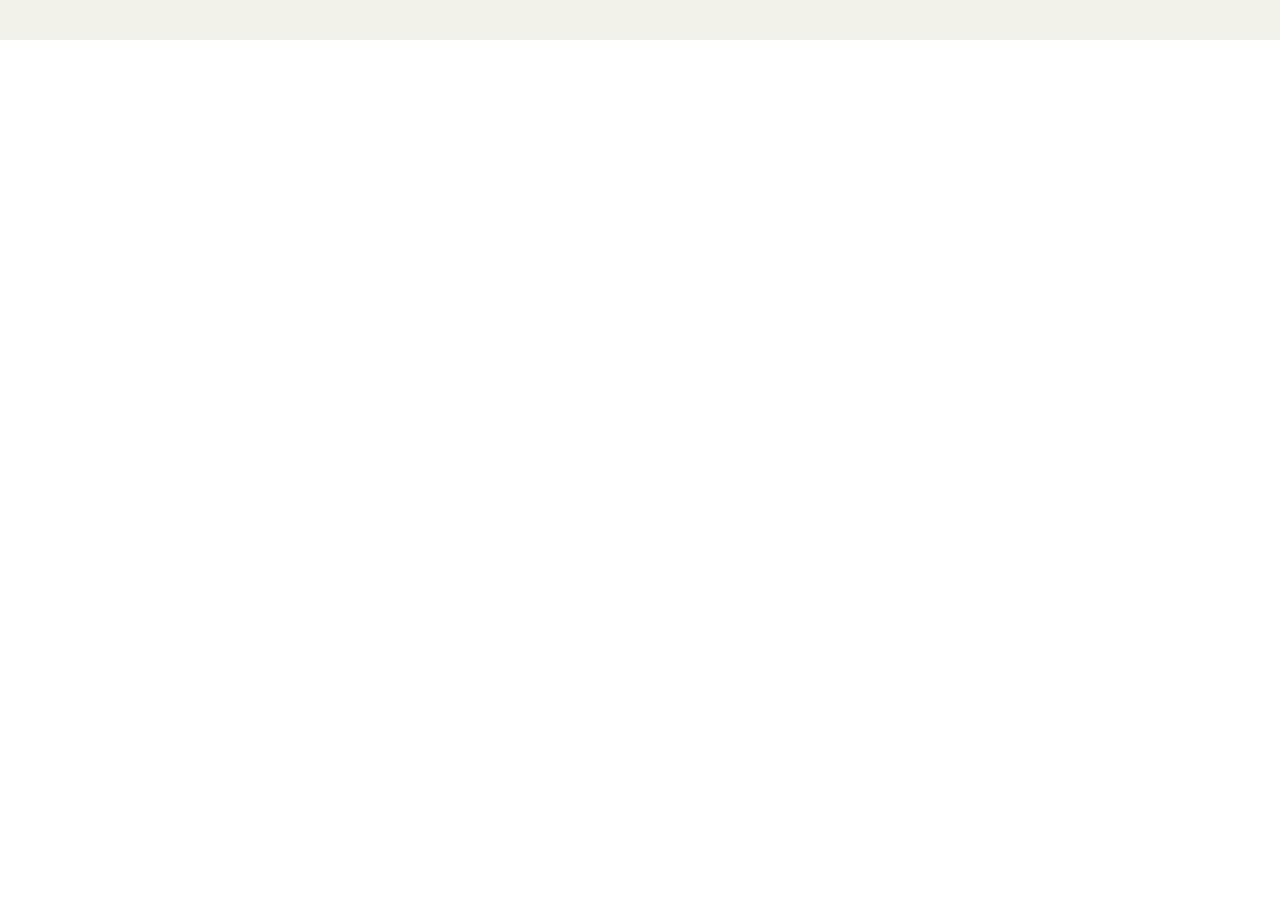
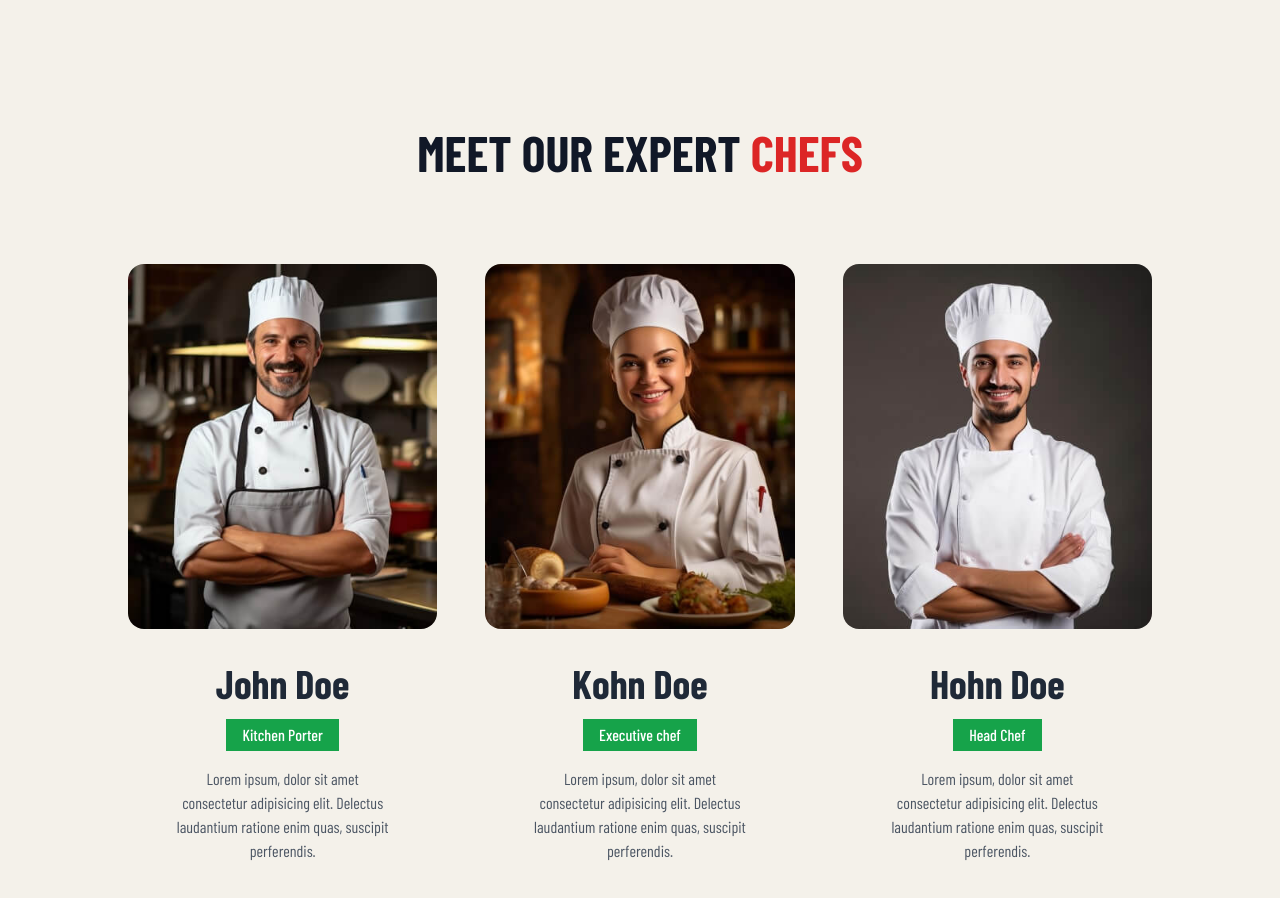
Before and after one commit to Anna-Borodaienko/Burger-Shop, a Next.js app: page / in a window 1280 px wide. Shown: the part 2700-3598 px from the top of the page. Before the commit the page ends 2740 px from the top, so only its background shows below. Built offline with nearby package versions, Linux system fonts and the light colour scheme; a web font is replaced by a local one.

Commit message:
feat: add Team section

```diff
--- a/app/components/Home.tsx
+++ b/app/components/Home.tsx
@@ -2,6 +2,7 @@ import Delivery from './Delivery/Delivery';
 import Feature from './Features/Feature';
 import Hero from './Hero/Hero';
 import Popular from './Popular/Popular';
+import Team from './Team/Team';
 
 const Home = () => {
   return (
@@ -10,6 +11,7 @@ const Home = () => {
       <Feature />
       <Popular />
       <Delivery />
+      <Team />
     </div>
   );
 };
--- /dev/null
+++ b/app/components/Team/Team.tsx
@@ -0,0 +1,33 @@
+import TeamCard from './TeamCard';
+
+const Team = () => {
+  return (
+    <div className='pt-[5rem] pb-[3rem]'>
+      <h1 className='heading'>
+        Meet our expert <span className='text-red-600'>Chefs</span>
+      </h1>
+      <div
+        className='mt-[5rem] w-[80%] mx-auto
+        grid grid-cols-1 md:grid-cols-2 lg:grid-cols-3
+        gap-[3rem] items-center'>
+        <TeamCard
+          image='/images/t1.jpg'
+          name='John Doe'
+          position='Kitchen Porter'
+        />
+        <TeamCard
+          image='/images/t2.jpg'
+          name='Kohn Doe'
+          position='Executive chef'
+        />
+        <TeamCard
+          image='/images/t3.jpg'
+          name='Hohn Doe'
+          position='Head Chef'
+        />
+      </div>
+    </div>
+  );
+};
+
+export default Team;
--- /dev/null
+++ b/app/components/Team/TeamCard.tsx
@@ -0,0 +1,35 @@
+import Image from 'next/image';
+
+interface TeamCardProps {
+  image: string;
+  name: string;
+  position: string;
+}
+
+const TeamCard = ({ image, name, position }: TeamCardProps) => {
+  return (
+    <div>
+      <Image
+        className='rounded-2xl mx-auto'
+        src={image}
+        alt='name'
+        height={400}
+        width={400}
+      />
+      <h1 className='text-[40px] text-gray-800 mt-[1.5rem] text-center font-bold'>
+        {name}
+      </h1>
+      <p
+        className='mt-[0.4rem] mb-[0.4rem] px-4 py-1
+        bg-green-600 text-white mx-auto w-fit font-medium'>
+        {position}
+      </p>
+      <p className='text-center md:w-[70%] mx-auto text-gray-600 mt-[1rem]'>
+        Lorem ipsum, dolor sit amet consectetur adipisicing elit. Delectus
+        laudantium ratione enim quas, suscipit perferendis.
+      </p>
+    </div>
+  );
+};
+
+export default TeamCard;
```
